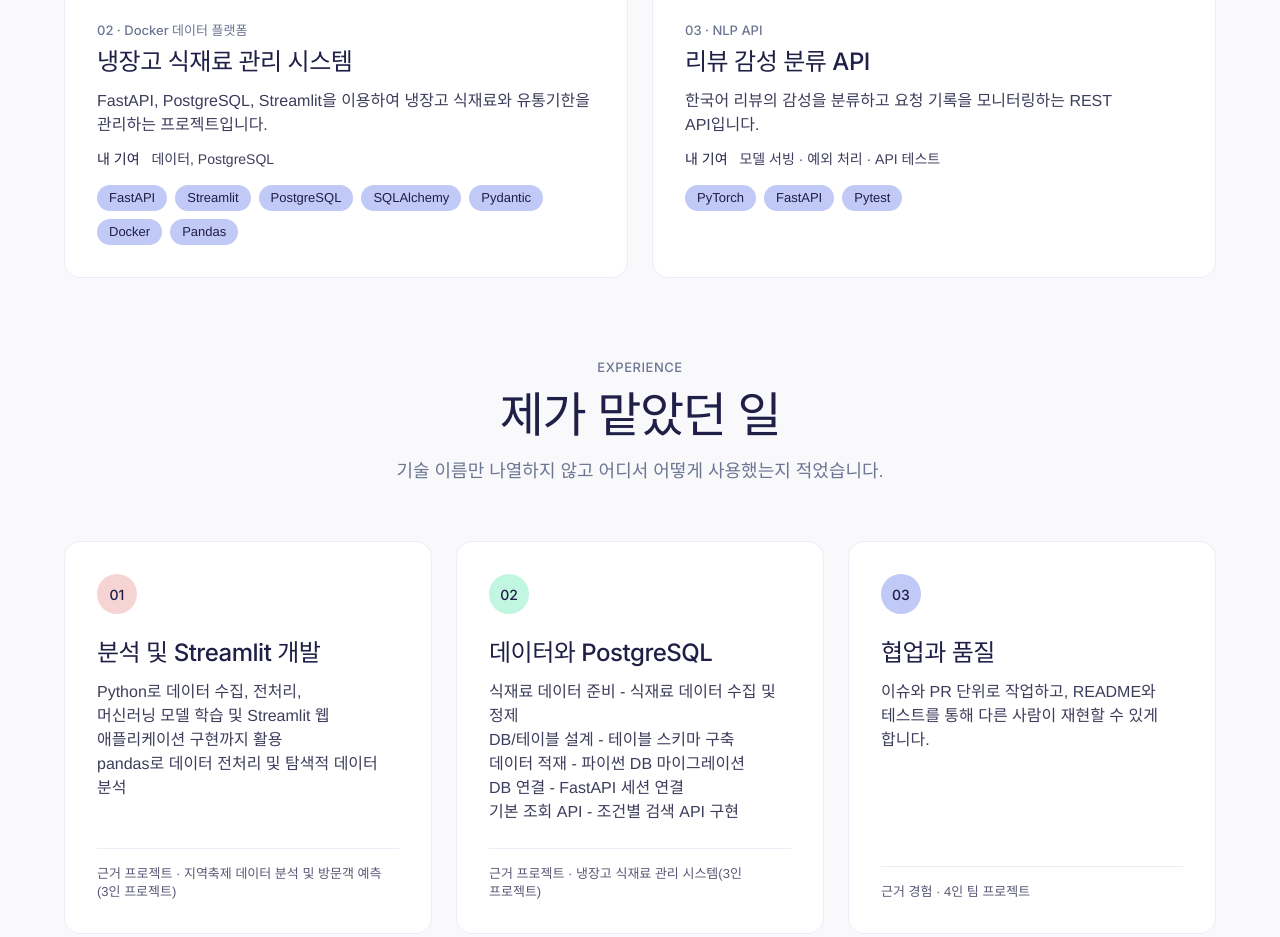
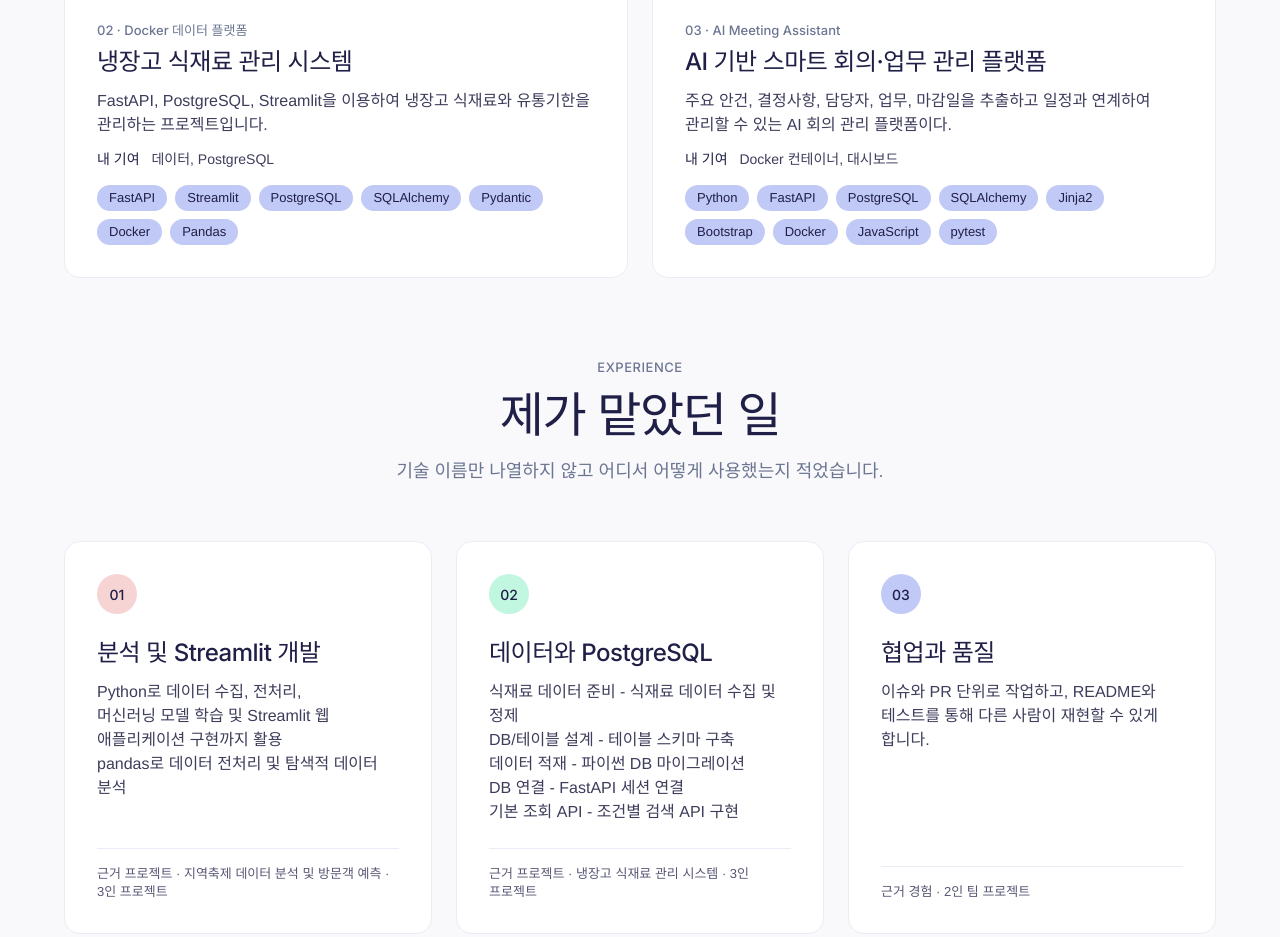
Before and after one commit to mykohbig7-ux/mykohbig7-ux.github.io, a plain HTML site: page index.html in a window 1280 px wide. Shown: the part 1671-2608 px from the top of the page. Drawn offline with Linux system fonts and the light colour scheme; a web font is replaced by a local one.

Commit message:
first portfolio수정5

```diff
--- a/index.html
+++ b/index.html
@@ -45,7 +45,7 @@
           <div><dt>대표 경험</dt><dd>팀 프로젝트 3회</dd></div>
           <div><dt>강점</dt><dd>정밀함과 시간 관리를 더해 높인 완성도</dd></div>
         </dl>
-        <div class="availability"><span aria-hidden="true"></span> 2027년 10월 수료 예정(국비교육 과정)</div>
+        <div class="availability"><span aria-hidden="true"></span> 2026년 10월 수료 예정(국비교육 과정)</div>
       </aside>
     </section>
 
@@ -102,14 +102,14 @@
 
         <article class="project-card compact">
           <figure class="project-visual shot std">
-          <img src="images/project-3.png" alt="리뷰 감성 분류 API 응답 화면: POST /predict 200 OK" width="640" height="360" loading="lazy">
+          <img src="images/project-3.jpg" alt="AI 기반 스마트 회의·업무 관리 플랫폼 화면"  loading="lazy">
         </figure>
         <div class="project-copy">
-            <div class="project-number">03 · NLP API</div>
-            <h3>리뷰 감성 분류 API</h3>
-            <p>한국어 리뷰의 감성을 분류하고 요청 기록을 모니터링하는 REST API입니다.</p>
-            <p class="one-line-impact"><strong>내 기여</strong> 모델 서빙 · 예외 처리 · API 테스트</p>
-            <div class="tags"><span>PyTorch</span><span>FastAPI</span><span>Pytest</span></div>
+            <div class="project-number">03 · AI Meeting Assistant</div>
+            <h3>AI 기반 스마트 회의·업무 관리 플랫폼</h3>
+            <p> 주요 안건, 결정사항, 담당자, 업무, 마감일을 추출하고 일정과 연계하여 관리할 수 있는 AI 회의 관리 플랫폼이다.</p>
+            <p class="one-line-impact"><strong>내 기여</strong> Docker 컨테이너, 대시보드</p>
+            <div class="tags"><span>Python</span><span>FastAPI</span><span>PostgreSQL</span><span>SQLAlchemy</span><span>Jinja2</span><span>Bootstrap</span><span>Docker</span><span>JavaScript</span><span>pytest</span></div>
           </div>
         </article>
 
@@ -123,9 +123,9 @@
         <p>기술 이름만 나열하지 않고 어디서 어떻게 사용했는지 적었습니다.</p>
       </div>
       <div class="capability-grid">
-        <article><span>01</span><h3>분석 및 Streamlit 개발</h3><p>Python로 데이터 수집, 전처리,<br>머신러닝 모델 학습 및 Streamlit 웹 애플리케이션 구현까지 활용<br>pandas로 데이터 전처리 및 탐색적 데이터 분석</p><small>근거 프로젝트 · 지역축제 데이터 분석 및 방문객 예측(3인 프로젝트)</small></article>
-        <article><span>02</span><h3>데이터와 PostgreSQL</h3><p> 식재료 데이터 준비 - 식재료 데이터 수집 및 정제<br>DB/테이블 설계 - 테이블 스키마 구축<br>데이터 적재 - 파이썬 DB 마이그레이션<br>DB 연결 - FastAPI 세션 연결<br>기본 조회 API - 조건별 검색 API 구현</p><small>근거 프로젝트 · 냉장고 식재료 관리 시스템(3인 프로젝트)</small></article>
-        <article><span>03</span><h3>협업과 품질</h3><p>이슈와 PR 단위로 작업하고, README와 테스트를 통해 다른 사람이 재현할 수 있게 합니다.</p><small>근거 경험 · 4인 팀 프로젝트</small></article>
+        <article><span>01</span><h3>분석 및 Streamlit 개발</h3><p>Python로 데이터 수집, 전처리,<br>머신러닝 모델 학습 및 Streamlit 웹 애플리케이션 구현까지 활용<br>pandas로 데이터 전처리 및 탐색적 데이터 분석</p><small>근거 프로젝트 · 지역축제 데이터 분석 및 방문객 예측 · 3인 프로젝트</small></article>
+        <article><span>02</span><h3>데이터와 PostgreSQL</h3><p> 식재료 데이터 준비 - 식재료 데이터 수집 및 정제<br>DB/테이블 설계 - 테이블 스키마 구축<br>데이터 적재 - 파이썬 DB 마이그레이션<br>DB 연결 - FastAPI 세션 연결<br>기본 조회 API - 조건별 검색 API 구현</p><small>근거 프로젝트 · 냉장고 식재료 관리 시스템 · 3인 프로젝트</small></article>
+        <article><span>03</span><h3>협업과 품질</h3><p>이슈와 PR 단위로 작업하고, README와 테스트를 통해 다른 사람이 재현할 수 있게 합니다.</p><small>근거 경험 · 2인 팀 프로젝트</small></article>
       </div>
     </section>
 
```
Also changed, not shown: images/project-3.JPG (added), images/project-3.png (deleted).
